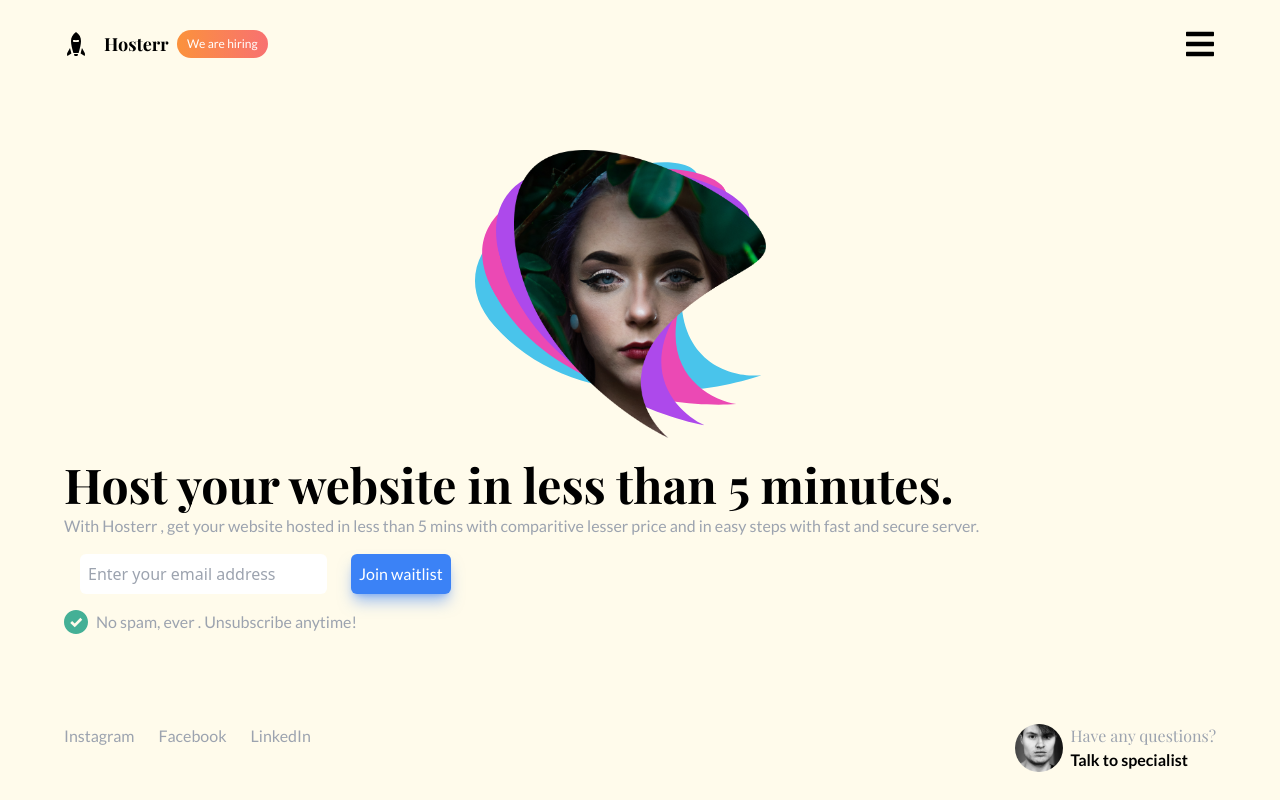
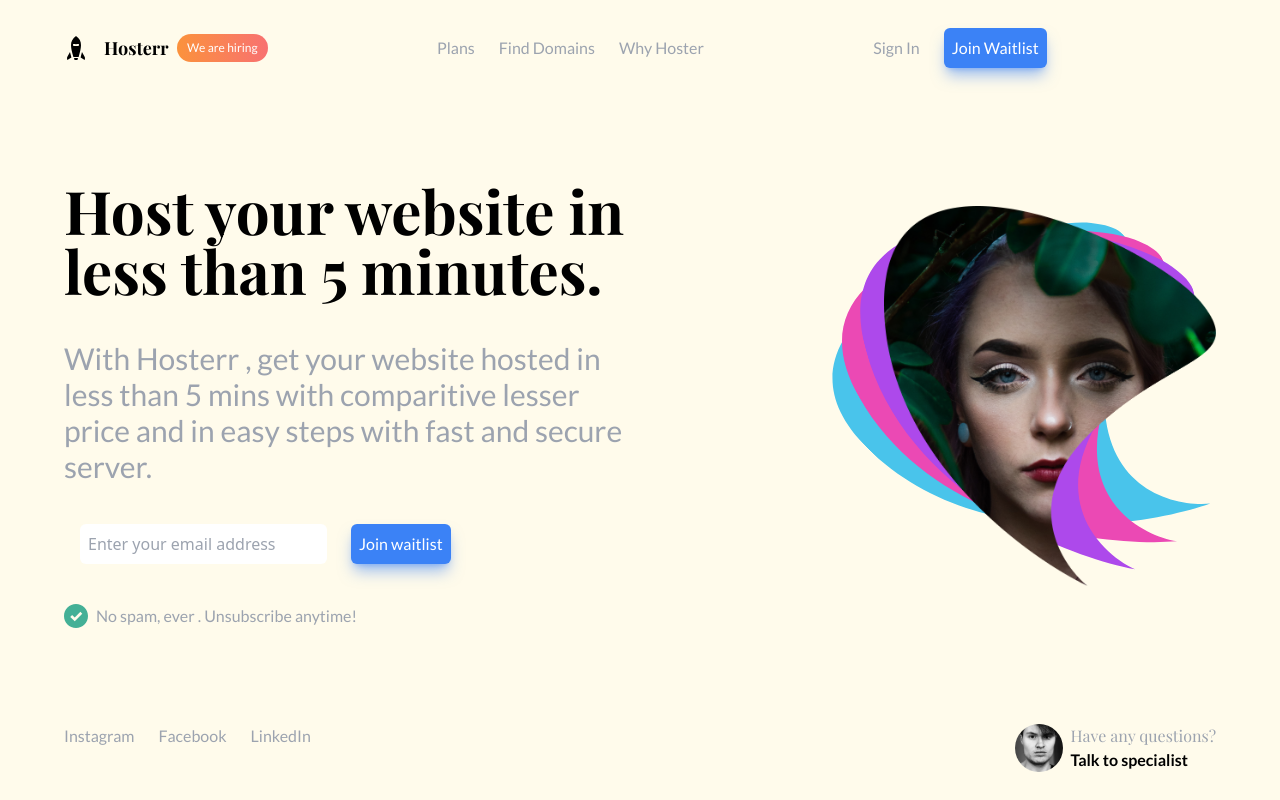
Before and after one commit to AbhiVikrant/tailwindCSSLandingPage, a React (Vite) app: page / in a window 1280 px wide. Built offline with nearby package versions, Linux system fonts and the light colour scheme; a web font is replaced by a local one.

Commit message:
Added laptop view

```diff
--- a/src/App.jsx
+++ b/src/App.jsx
@@ -1,12 +1,12 @@
+import Header from "./Components/Header";
 import Body from "./Components/Body";
 import Footer from "./Components/Footer";
-import Header from "./Components/Header";
 import "./index.css";
 
 function App() {
   return (
     <>
-      <div className="bg-amber-50 min-h-screen px-8 py-6 flex flex-col gap-16 md:px-10 md:py-7 md:justify-between lg:px-16 lg:justify-between">
+      <div className="min-h-screen px-6 py-3 bg-amber-50 flex flex-col gap-16 md:px-10 md:py-7 md:justify-between lg:px-16 lg:justify-between">
         <Header />
         <Body />
         <Footer />
--- a/src/Components/Body.jsx
+++ b/src/Components/Body.jsx
@@ -1,34 +1,34 @@
 const Body = () => {
   return (
     <>
-      <div className="space-y-4">
-        <div className="flex justify-center items-center  ">
+      <div className="space-y-4 lg:flex">
+        <div className="flex justify-center items-center lg:flex-1 lg:order-2 lg:justify-end lg:overflow-hidden ">
           <img
             src="./assets/Blue-Shape.svg"
             alt="1st"
-            className="-rotate-[45deg] h-64  md:h-72"
+            className="-rotate-[45deg] h-64  md:h-72 lg:h-[380px]"
           />
           <img
             src="./assets/Pink-Shape.svg"
             alt="2nt"
-            className="absolute -rotate-[30deg] h-64  md:h-72"
+            className="absolute -rotate-[30deg] h-64  md:h-72 lg:h-[380px]"
           />
           <img
             src="./assets/Purple-Shape.svg"
             alt="3rd"
-            className="absolute -rotate-[15deg] h-64  md:h-72"
+            className="absolute -rotate-[15deg] h-64  md:h-72 lg:h-[380px]"
           />
           <img
             src="./assets/Hero-Model.png"
             alt="4th"
-            className="absolute h-64 md:h-72 "
+            className="absolute h-64 md:h-72 lg:h-[380px]"
           />
         </div>
-        <div>
-          <h1 className="text-5xl font-bold font-playfair leading-tight">
+        <div className="lg:flex-1 lg:order-1 lg:justify-start lg:space-y-10 lg:overflow-hidden">
+          <h1 className="text-5xl lg:text-6xl font-bold font-playfair leading-tight">
             Host your website in less than 5 minutes.
           </h1>
-          <p className="font-lato text-gray-400">
+          <p className="font-lato text-gray-400 lg:text-3xl">
             With Hosterr , get your website hosted in less than 5 mins with
             comparitive lesser price and in easy steps with fast and secure
             server.
--- a/src/Components/Header.jsx
+++ b/src/Components/Header.jsx
@@ -3,14 +3,33 @@ const Header = () => {
   return (
     <>
       <div className="flex justify-between">
-        <div className="flex items-center justify-center gap-2">
+        <div className="flex items-center justify-center gap-2 ">
           <img src="./assets/Logo.svg" alt="logo" />
           <button className="bg-gradient-to-r from-orange-400 to-red-400 text-xs text-white px-2.5 py-1.5 rounded-2xl font-lato">
             We are hiring
           </button>
         </div>
+        <ul className="hidden lg:flex lg:justify-between lg:items-center font-lato text-gray-400 gap-6 ">
+          <li>
+            <a href="#">Plans</a>{" "}
+          </li>
+          <li>
+            <a href="#">Find Domains</a>
+          </li>
+          <li>
+            <a href="#">Why Hoster</a>
+          </li>
+        </ul>
+        <div className="hidden lg:flex lg:justify-between lg:items-center font-lato gap-6 ">
+          <a className="text-gray-400 font-lato" href="#">
+            Sign In
+          </a>
+          <button className="rounded-md  text-md text-white bg-blue-500 shadow-lg shadow-blue-500/50  font-lato hover:bg-blue-200 p-2">
+            Join Waitlist
+          </button>
+        </div>
         <div>
-          <FaBars className="size-8" />
+          <FaBars className="size-8 lg:hidden" />
         </div>
       </div>
     </>
```
